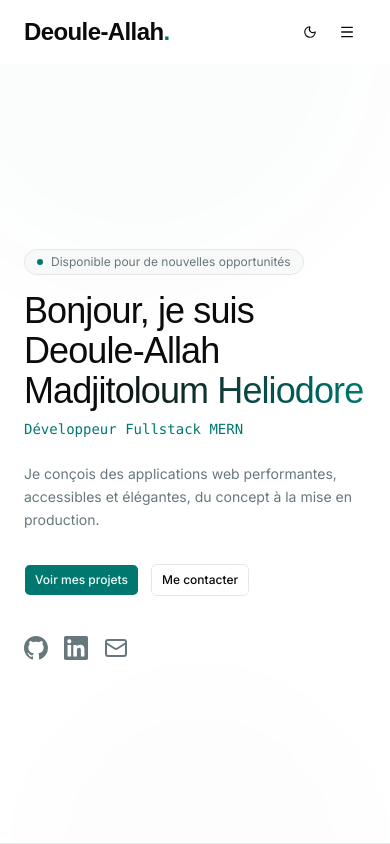
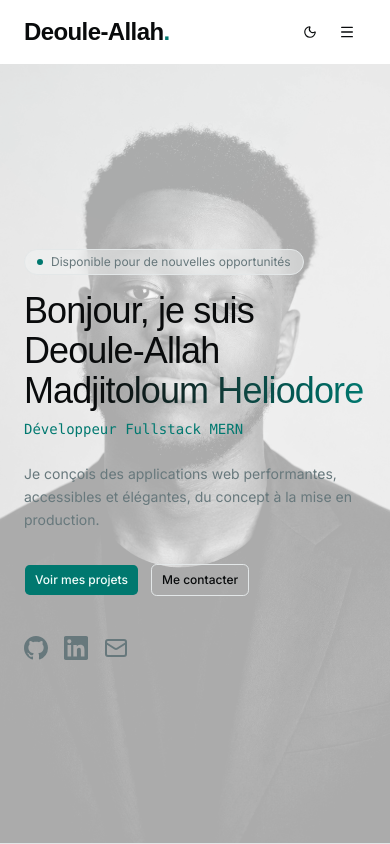
Before and after one commit to Helionux/folio-app, a Next.js app: page / in a window 390 px wide. Shown: the top 844 px of the page. Built offline with nearby package versions, Linux system fonts and the light colour scheme; a web font is replaced by a local one.

Commit message:
feat: amélioration du composant Hero avec des ajustements de style et ajout de liens

```diff
--- a/components/sections/hero.tsx
+++ b/components/sections/hero.tsx
@@ -4,8 +4,8 @@ import { GitHubIcon, LinkedInIcon } from "@/components/icons/social"
 import { Button } from "@/components/ui/button"
 import { FadeIn } from "@/components/ui/fade-in"
 import { siteConfig } from "@/lib/data"
+import Image from "next/image"
 import Link from "next/link"
-import Image from "next/image"
 
 export function Hero() {
   return (
@@ -22,7 +22,19 @@ export function Hero() {
         <div className="animate-glow absolute -bottom-1/4 left-0 h-100 w-100 rounded-full bg-primary/5 blur-3xl [animation-delay:2s]" />
       </div>
 
-      <div className="relative mx-auto flex w-full max-w-7xl items-center justify-between gap-4 px-6 py-20">
+      <div className="absolute inset-0 md:block lg:hidden xl:hidden">
+        <Image
+          src="/helionux-saitama.png"
+          alt=""
+          fill
+          priority
+          className="object-cover object-center opacity-60"
+        />
+
+        <div className="absolute inset-0 bg-background/45" />
+      </div>
+
+      <div className="relative z-10 mx-auto flex w-full max-w-7xl items-center justify-between gap-4 px-6 py-20">
         <div>
           <FadeIn delay={0}>
             <p className="mb-4 inline-flex items-center gap-2 rounded-full border border-border bg-muted/50 px-3 py-1 text-xs text-muted-foreground backdrop-blur-sm">
@@ -60,11 +72,13 @@ export function Hero() {
               <Button asChild size="lg">
                 <Link href="#projets">Voir mes projets</Link>
               </Button>
+
               <Button asChild variant="outline" size="lg">
                 <Link href="#contact">Me contacter</Link>
               </Button>
             </div>
           </FadeIn>
+
           <FadeIn delay={500}>
             <div className="mt-10 flex items-center gap-4">
               <Link
@@ -76,6 +90,7 @@ export function Hero() {
               >
                 <GitHubIcon className="size-6" />
               </Link>
+
               <Link
                 href={siteConfig.social.linkedin}
                 target="_blank"
@@ -85,6 +100,7 @@ export function Hero() {
               >
                 <LinkedInIcon className="size-6" />
               </Link>
+
               <Link
                 href={`mailto:${siteConfig.email}`}
                 className="text-muted-foreground transition-colors hover:text-foreground"
@@ -95,17 +111,20 @@ export function Hero() {
             </div>
           </FadeIn>
         </div>
-        <div className="hidden h-full w-full md:block">
+
+        <div className="hidden h-full w-full items-center justify-center sm:hidden md:hidden lg:block xl:block">
           <FadeIn delay={600}>
             <Image
               src="/helionux-saitama.png"
-              alt="Photo"
+              alt="Photo de Helionux"
+              width={700}
               height={850}
-              width={700}
-              className="object-cover rounded-full shadow-md dark:shadow-amber-300 shadow-red-500"
+              priority
+              className="rounded-full object-cover shadow-md shadow-red-500 dark:shadow-amber-300"
             />
           </FadeIn>
         </div>
+
         <FadeIn
           delay={700}
           className="absolute bottom-8 left-1/2 hidden -translate-x-1/2 md:block"
@@ -118,6 +137,7 @@ export function Hero() {
             <span className="text-[0.65rem] tracking-widest uppercase">
               Explorer
             </span>
+
             <ArrowDown className="size-4 animate-bounce" />
           </Link>
         </FadeIn>
```
